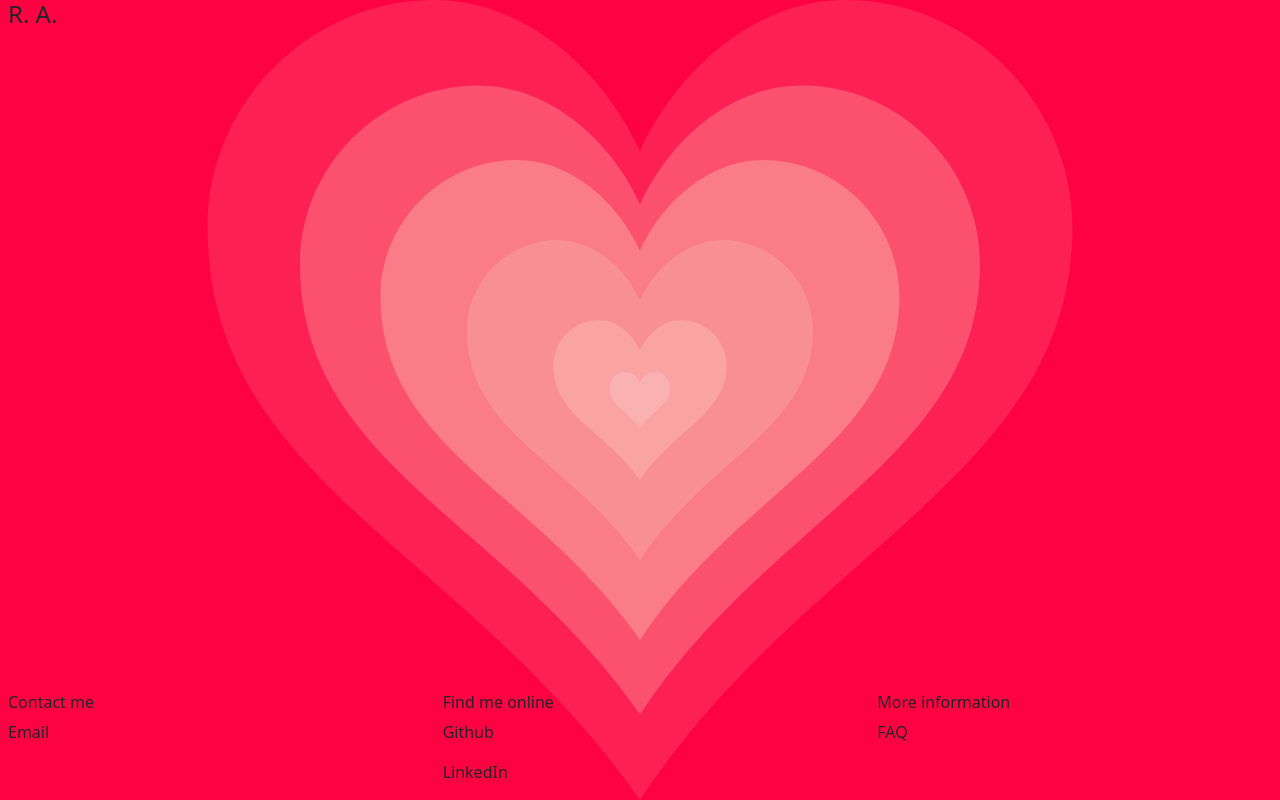
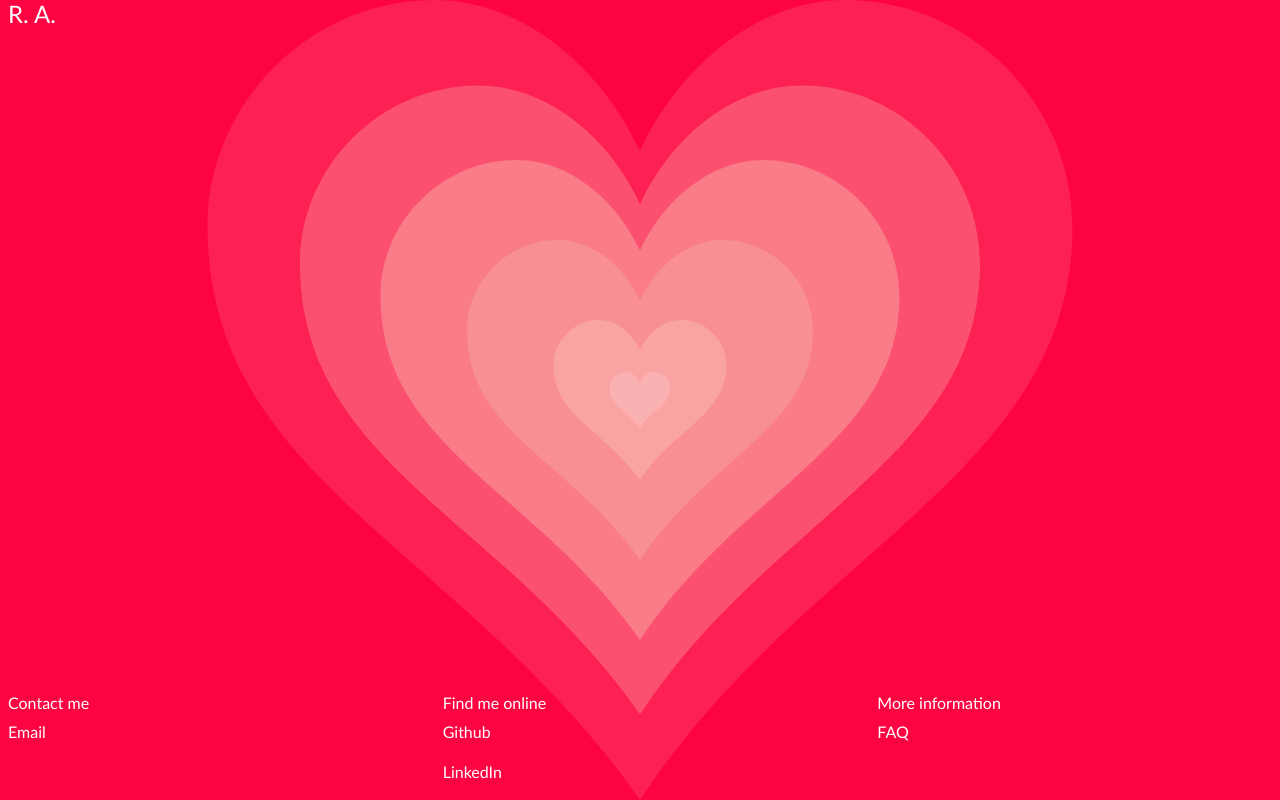
Before and after one commit to Rr2410/personalWebsite, a plain HTML site: page homePage.html in a window 1280 px wide. Drawn offline with nearby package versions, Linux system fonts and the light colour scheme.

Commit message:
changed font color

```diff
--- a/home.css
+++ b/home.css
@@ -1,5 +1,7 @@
  body {
     background: #fe0342 !important ;
+    color: white !important;
+    font-family: 'Gill Sans', 'Gill Sans MT', Calibri, 'Trebuchet MS', sans-serif !important;
 }
 
 .sm-heart {
```
